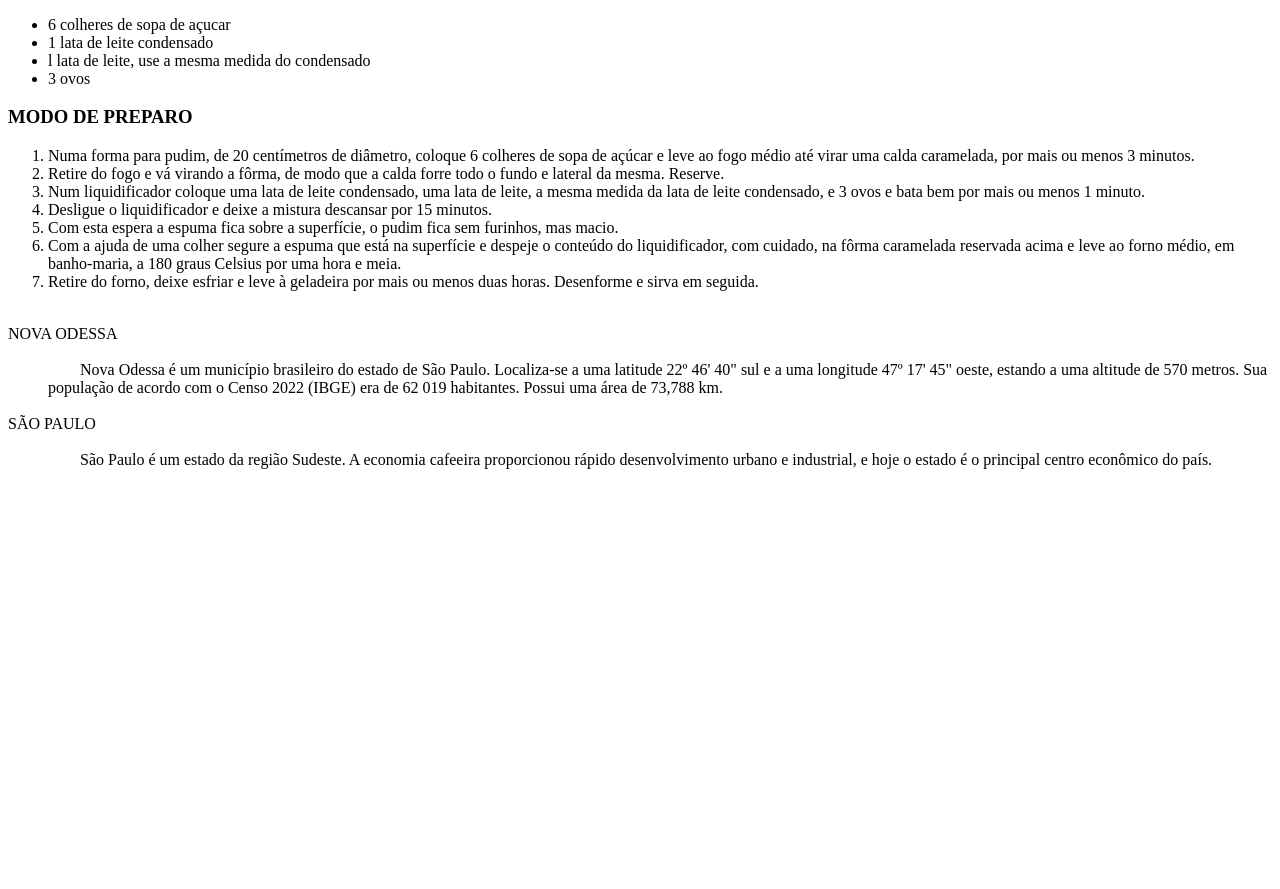
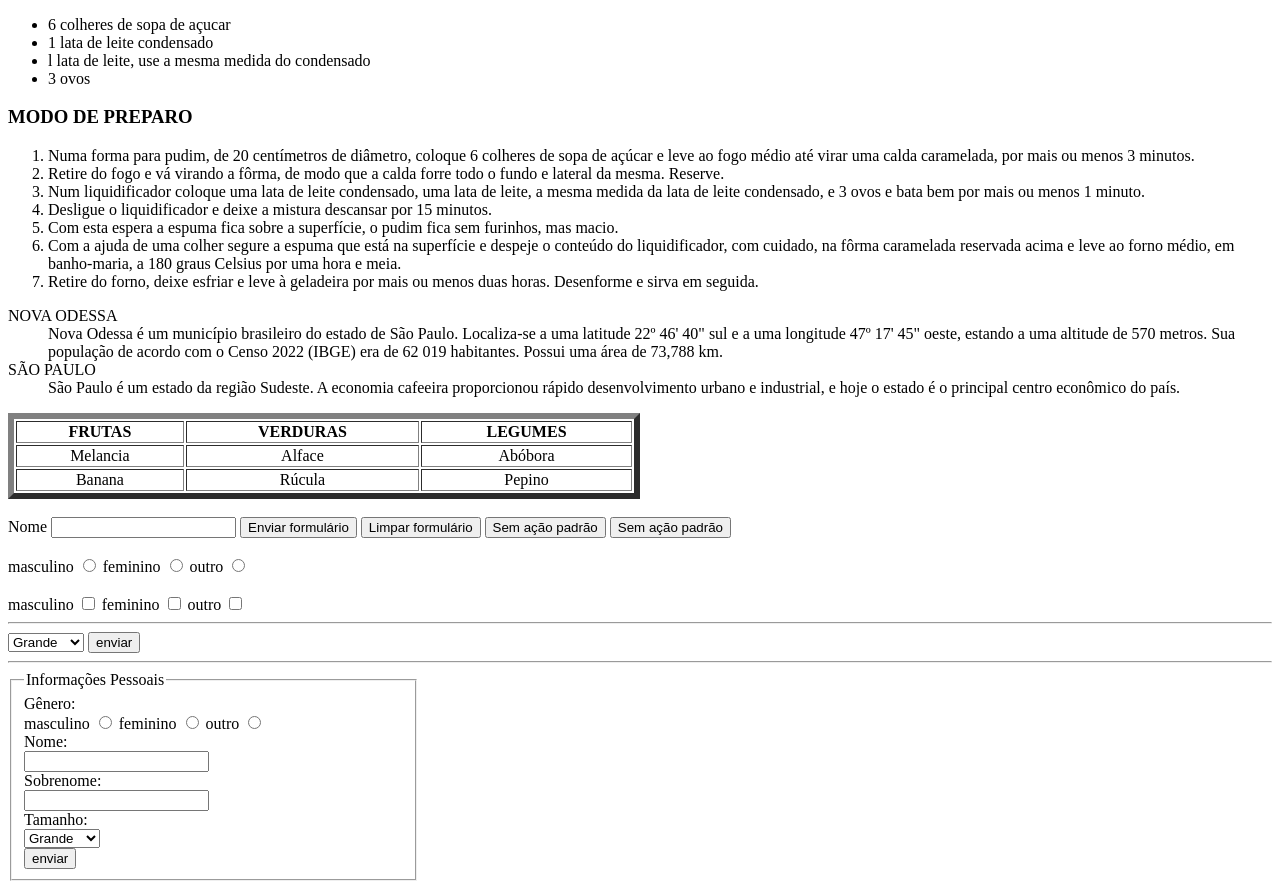
Before and after one commit to Lucascdl/Desafio-Listas, a plain HTML site: page index.html in a window 1280 px wide. Shown: the part 105-994 px from the top of the page. Before the commit the page ends 800 px from the top, so only its background shows below. Drawn offline with Linux system fonts and the light colour scheme.

Commit message:
Adicionando novos desafios

```diff
--- a/index.html
+++ b/index.html
@@ -4,6 +4,11 @@
     <meta charset="UTF-8">
     <meta name="viewport" content="width=device-width, initial-scale=1.0">
     <title>Desafio Listas</title>
+    <style>
+        fieldset {
+            width: 30%;
+        }
+    </style>
 </head>
 <body>
     <h1>Receita - Pudim de Leite Condensado</h1>
@@ -41,5 +46,108 @@
             A economia cafeeira proporcionou rápido desenvolvimento urbano e industrial, e hoje o estado é o principal centro econômico do país.
         </dd>
         </dl>
+
+        <table border="6" width="50%">
+            <tr>
+            <th>FRUTAS</th>
+            <th>VERDURAS</th>
+            <th>LEGUMES</th>
+            </tr>
+            <tr align="center">
+            <td>Melancia</td>
+            <td>Alface</td>
+            <td>Abóbora</td>
+            </tr>
+            <tr align="center">
+            <td>Banana</td>
+            <td>Rúcula</td>
+            <td>Pepino</td>
+            </tr>
+            </table>
+
+            <br>
+
+            <form action="teste.html">
+                <label>Nome</label>
+                <input name="nome" />
+
+            <button type="submit">
+            Enviar formulário
+            </button>
+
+            <button type="reset">
+            Limpar formulário
+            </button>
+
+            <button type="button">
+            Sem ação padrão
+            </button>
+
+            <button>Sem ação padrão</button>
+            </form>
+
+            <br>
+
+            <form>
+                <span>masculino</span>
+                <input type="radio" name="genero" value="Masculino" />
+                <span>feminino</span>
+                <input type="radio" name="genero" value="Feminino" />
+                <span>outro</span>
+                <input type="radio" name="genero" value="Outro" />
+                </form>
+
+                <br>
+
+                <form>
+                    <span>masculino</span>
+                    <input type="checkbox" name="genero-check" value="Masculino" />
+                    <span>feminino</span>
+                    <input type="checkbox" name="genero-check" value="Feminino" />
+                    <span>outro</span>
+                    <input type="checkbox" name="genero-check" value="Outro" />
+                    </form>
+
+                    <hr>
+
+                    <select name="tamanhos">
+                        <option value="G">Grande</option>
+                        <option value="M">Médio</option>
+                        <option value="P">Pequeno</option>
+                    </select>
+
+                    <button>enviar</button>
+                </form>
+
+        <hr>
+
+        <fieldset>
+            <legend>Informações Pessoais</legend>
+            Gênero:
+            <form>
+                <span>masculino</span>
+                <input type="radio" name="genero" value="Masculino" />
+                <span>feminino</span>
+                <input type="radio" name="genero" value="Feminino" />
+                <span>outro</span>
+                <input type="radio" name="genero" value="Outro" />
+                </form>
+
+                <label>Nome:</label><br>
+                <input name="nome" /><br>
+
+                <label>Sobrenome:</label><br>
+                <input name="nome" /><br>
+
+                Tamanho:<br>
+                <select name="tamanhos">
+                    <option value="G">Grande</option>
+                    <option value="M">Médio</option>
+                    <option value="P">Pequeno</option>
+                </select><br>
+
+                <button>enviar</button><br>
+
+        </fieldset>
 </body>
 </html>
```
Lines whose indentation alone changed are shown as unchanged.
